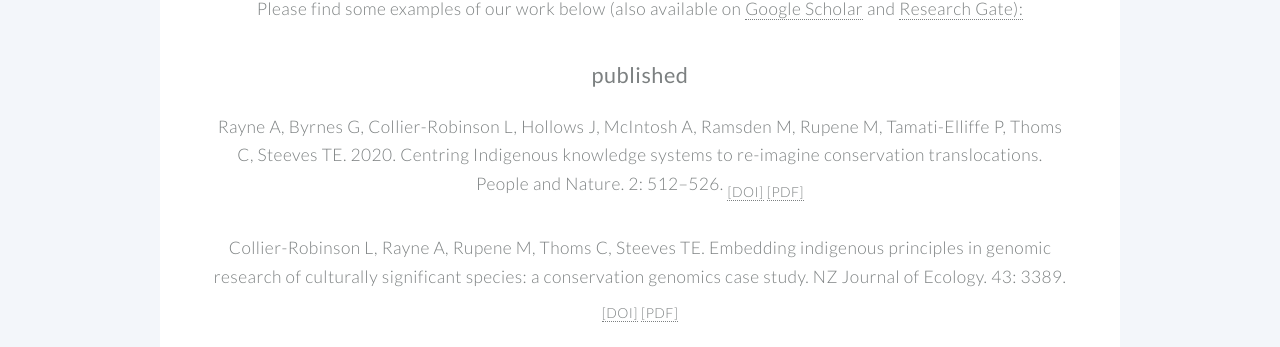
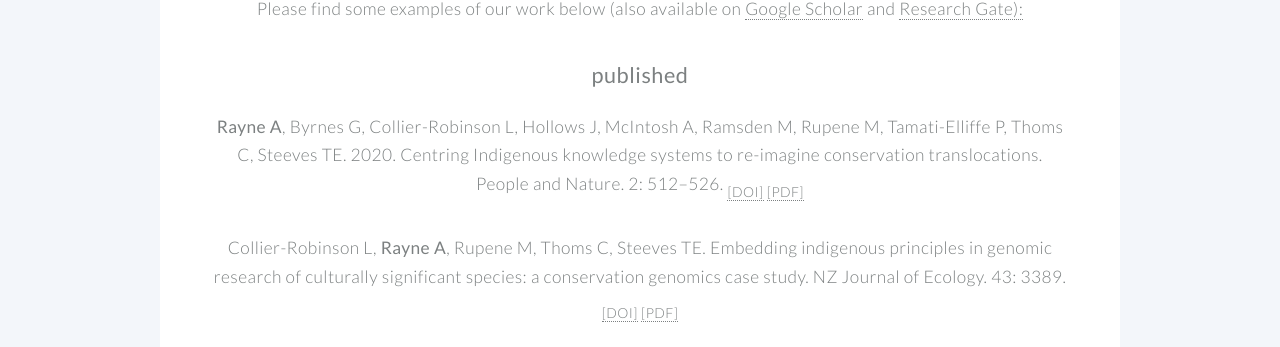
Before and after one commit to aislingrayne/aislingrayne.github.io, a Jekyll site: the page built from index.md, in a window 1280 px wide and 900 px high, scrolled down 1994 px. Shown: the part 144-491 px from the top of the window. Built offline with Jekyll 4.4.1, drawn with Linux system fonts in a browser that asks for light colours.

Commit message:
Update published.html

```diff
--- a/_includes/published.html
+++ b/_includes/published.html
@@ -1,6 +1,6 @@
 <html>
 	<body>
-	<p align="left">Rayne A, Byrnes G, Collier-Robinson L, Hollows J, McIntosh A, Ramsden M, Rupene M, Tamati-Elliffe P, Thoms C, Steeves TE. 2020. Centring Indigenous knowledge systems to re-imagine conservation translocations. <i>People and Nature</i>. 2: 512–526. <sub><a href="https://besjournals.onlinelibrary.wiley.com/doi/10.1002/pan3.10126">[DOI]</a> <a href="../files/Rayne_et_al_2020.pdf">[PDF]</a></sub></p>
-	<p align="left">Collier-Robinson L, Rayne A, Rupene M, Thoms C, Steeves TE. Embedding indigenous principles in genomic research of culturally significant species: a conservation genomics case study. <i>NZ Journal of Ecology</i>. 43: 3389. <sub><a href="https://dx.doi.org/10.20417/nzjecol.43.36">[DOI]</a> <a href="../files/Collier-Robinson_et_al_2019.pdf">[PDF]</a></sub></p>
+	<p align="left"><strong>Rayne A</strong>, Byrnes G, Collier-Robinson L, Hollows J, McIntosh A, Ramsden M, Rupene M, Tamati-Elliffe P, Thoms C, Steeves TE. 2020. Centring Indigenous knowledge systems to re-imagine conservation translocations. <em>People and Nature</em>. 2: 512–526. <sub><a href="https://besjournals.onlinelibrary.wiley.com/doi/10.1002/pan3.10126">[DOI]</a> <a href="../files/Rayne_et_al_2020.pdf">[PDF]</a></sub></p>
+	<p align="left">Collier-Robinson L, <strong>Rayne A</strong>, Rupene M, Thoms C, Steeves TE. Embedding indigenous principles in genomic research of culturally significant species: a conservation genomics case study. <em>NZ Journal of Ecology</em>. 43: 3389. <sub><a href="https://dx.doi.org/10.20417/nzjecol.43.36">[DOI]</a> <a href="../files/Collier-Robinson_et_al_2019.pdf">[PDF]</a></sub></p>
 	</body>
 </html>
```
